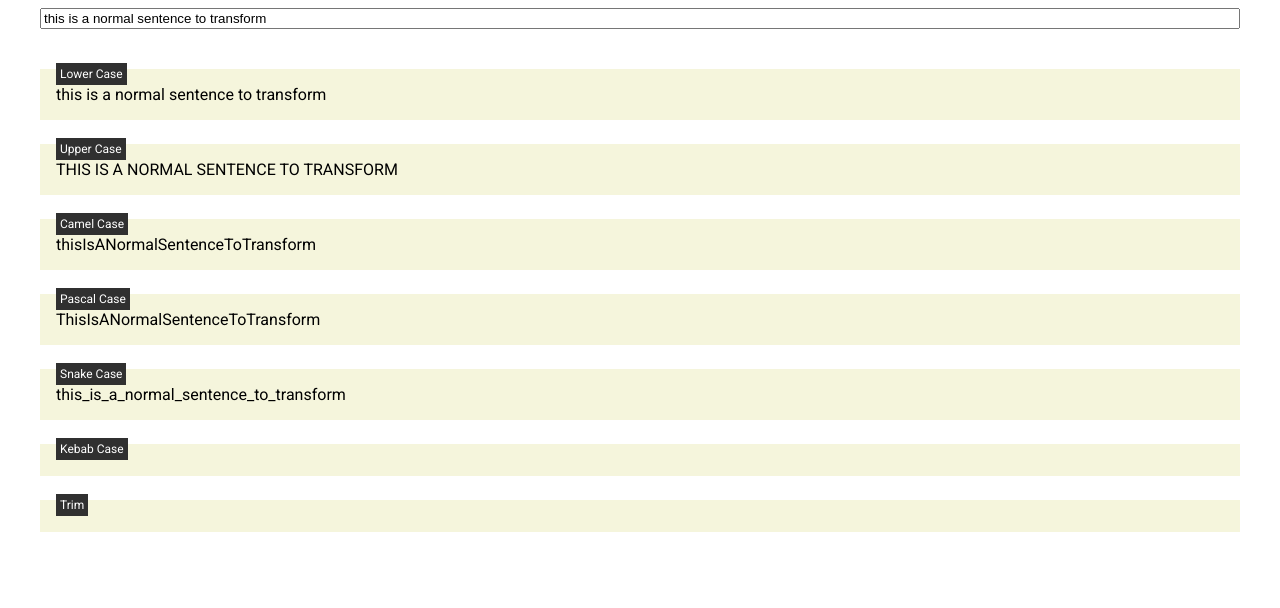
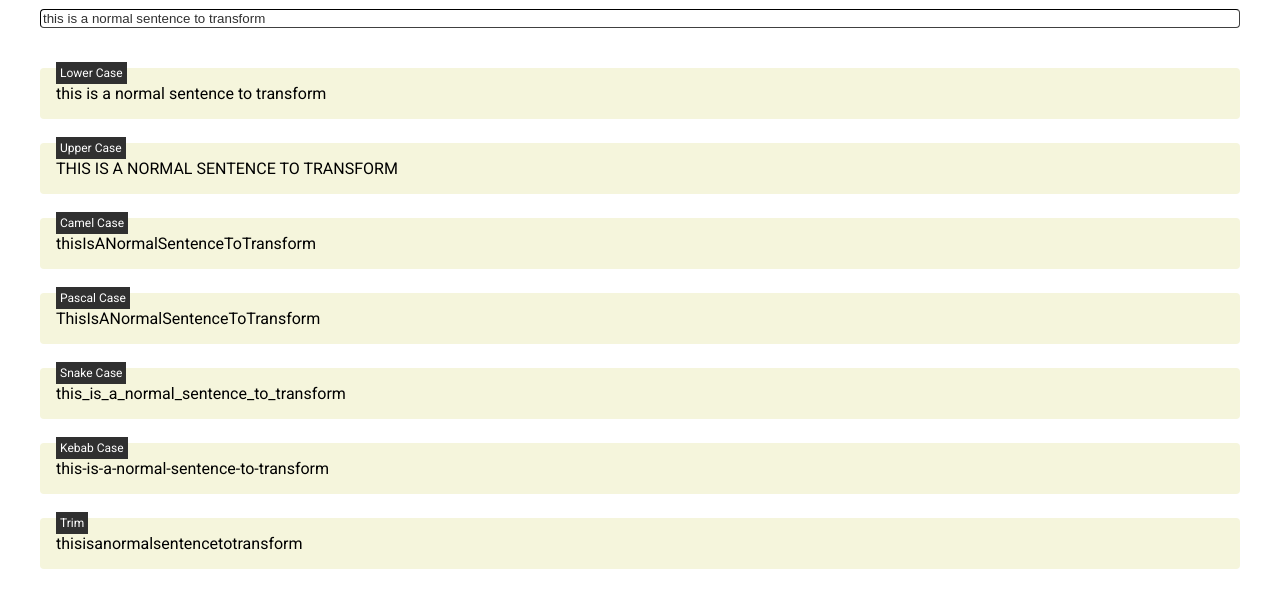
Before and after one commit to ShisaC/JS-practice, a plain HTML site: page index.html in a window 1280 px wide. Drawn offline with Linux system fonts and the light colour scheme.

Commit message:
additional functions

```diff
--- a/script.js
+++ b/script.js
@@ -7,7 +7,7 @@ const camelCaseOutput = document.querySelector('#camelcase span')
 const pascalCaseOutput = document.querySelector('#pascalcase span')
 const snakeCaseOutput = document.querySelector('#snakecase span')
 const kebabCaseOutput = document.querySelector('#kebabcase span')
-const trim = document.querySelector('#trim span')
+const trimOutput = document.querySelector('#trim span')
 
 function capitalizeString(str) {
     return str[0].toUpperCase() + str.slice(1,str.length)
@@ -32,8 +32,15 @@ function pascalCase(str) {
 }
 
 function snakeCase(str) {
-    const wordsArray = str.split(' ')
-    return wordsArray.join('_')
+    return str.replaceAll(' ', '_')
+}
+
+function kebabCase(str) {
+    return str.replaceAll(' ', '-')
+}
+
+function trimCase(str) {
+    return str.replaceAll(' ', '')
 }
 
 function updateScreen(){
@@ -42,6 +49,8 @@ function updateScreen(){
     camelCaseOutput.innerText = camelCase(input.value)
     pascalCaseOutput.innerText = pascalCase(input.value)
     snakeCaseOutput.innerText = snakeCase(input.value)
+    kebabCaseOutput.innerText = kebabCase(input.value)
+    trimOutput.innerText = trimCase(input.value)
 }
 
 updateScreen()
--- a/style.css
+++ b/style.css
@@ -10,8 +10,12 @@ body {
 input{
     width: 100%;
     margin-bottom: 1rem;
-    padding: 0.5rem, 1rem;
-    font-size: 1 rem;
+    padding: 4 rem;
+    font-size: 1.5 rem;
+    color: #303030;
+    border-color: #404040;
+    border-width: 0.05rem;
+    border-radius: 4px;
 }
 
 main{
@@ -27,6 +31,7 @@ margin: 0 auto;
     background-color: beige;
     position: relative;
     text-align: left;
+    border-radius: 4px;
 }
 
 .transformed-output label{
```
